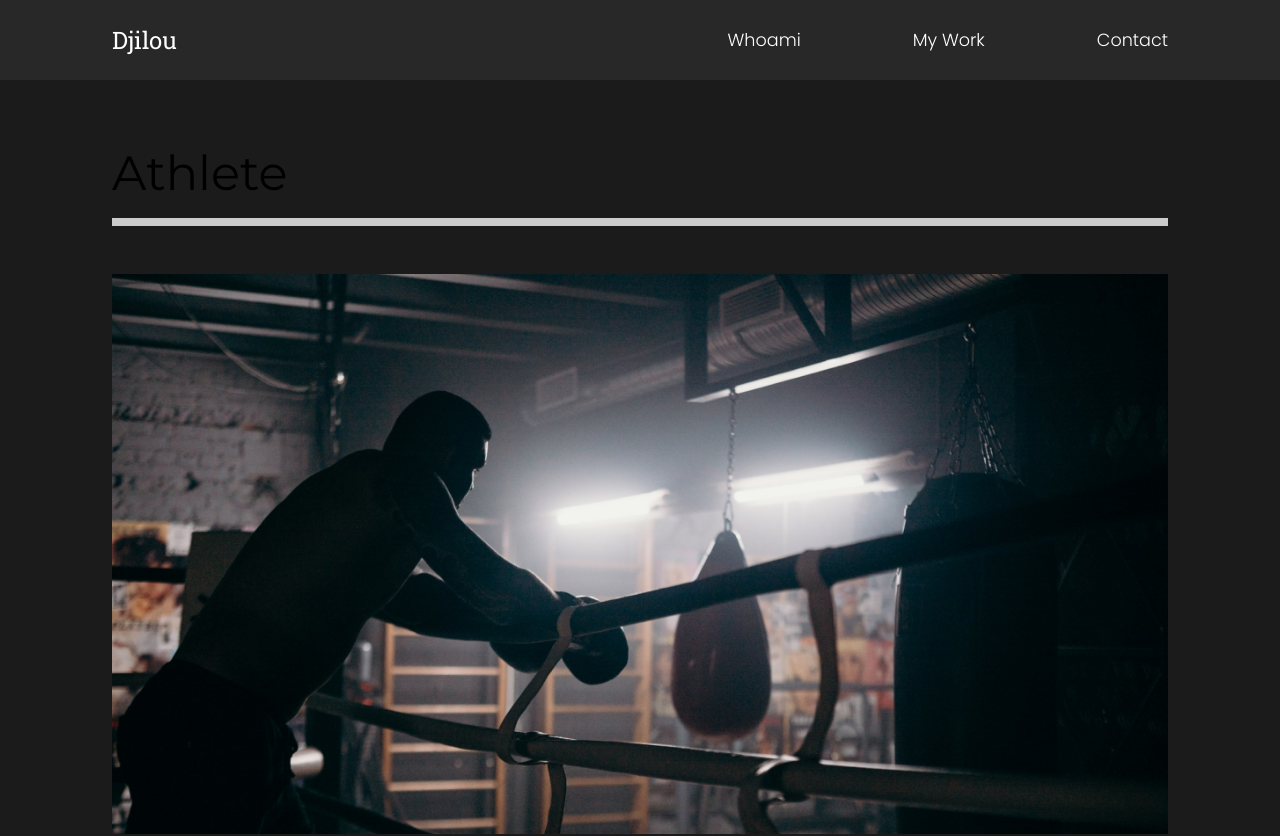
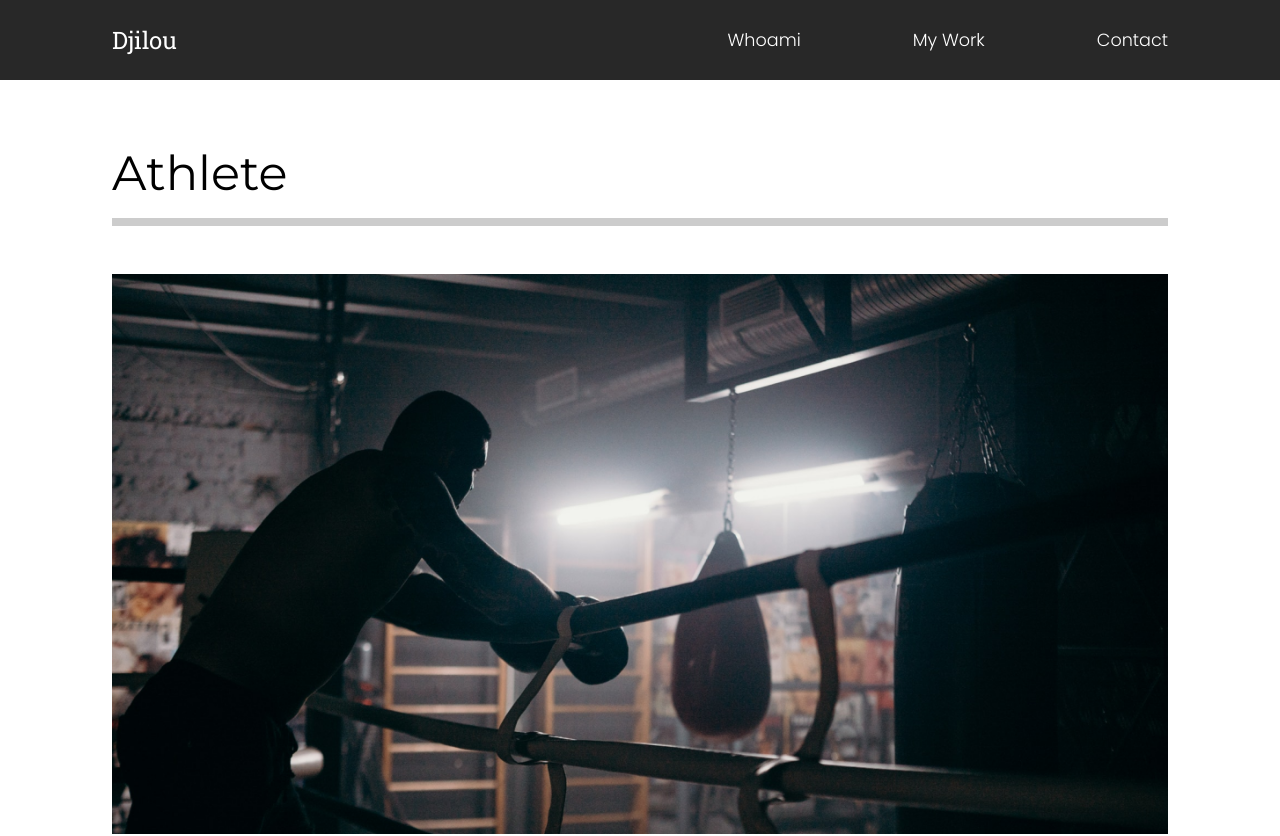
Before and after one commit to djilousp/portfolio, a React (Create React App) app: page /work in a window 1280 px wide. Shown: the top 836 px of the page. Built offline with nearby package versions, Linux system fonts and the light colour scheme.

Commit message:
add animation

```diff
--- a/src/App.js
+++ b/src/App.js
@@ -5,14 +5,18 @@
 import ContactMe from "./pages/ContactMe";
 import MyWork from "./pages/MyWork";
 // Router
-import { Switch, Route } from "react-router-dom";
+import { Switch, Route, useLocation } from "react-router-dom";
+//Animation
+import { AnimatePresence } from "framer-motion";
 
 function App() {
+  const location = useLocation();
   return (
     <div className="App">
       <GlobalStyle />
       <Navigation />
-      <Switch>
+      <AnimatePresence exitBeforeEnter>
+        <Switch location={location} key={location.pathname}>
           <Route path="/" exact>
             <AboutUs />
           </Route>
@@ -23,6 +27,7 @@
             <ContactMe />
           </Route>
         </Switch>
+      </AnimatePresence>
     </div>
   );
 }
--- /dev/null
+++ b/src/animation.js
@@ -0,0 +1,46 @@
+export const pageAnimation = {
+  hidden: {
+    opacity: 0,
+    y: 300,
+  },
+  show: {
+    opacity: 1,
+    y: 0,
+    transition: {
+      duration: 1,
+      when: "beforeChildren",
+      staggerChildren: 0.25,
+    },
+  },
+  exit: {
+    opacity: 0,
+    y: 300,
+    transition: {
+      duration: 0.5,
+    },
+  },
+};
+
+export const titleAnimation = {
+  hidden: { y: 200 },
+  show: {
+    y: 0,
+    transition: { duration: 0.75, ease: "easeOut" },
+  },
+};
+
+export const fade = {
+  hidden: { opacity: 0 },
+  show: {
+    opacity: 1,
+    transition: { duration: 0.75, ease: "easeInOut" },
+  },
+};
+export const photoAnimation = {
+  hidden: { scale: 1.5, opacity: 0 },
+  show: {
+    scale: 1,
+    opacity: 1,
+    transition: { duration: 0.75, ease: "easeOut" },
+  },
+};
--- a/src/pages/AboutUs.js
+++ b/src/pages/AboutUs.js
@@ -2,13 +2,20 @@
 import AboutSection from "../components/AboutSection";
 import ServicesSection from "../components/ServicesSection";
 import FaqSection from "../components/FaqSection";
+import { motion } from "framer-motion";
+import { pageAnimation } from "../animation";
 
 const AboutUs = () => {
   return (
-    <>
+    <motion.div
+      exit="exit"
+      variants={pageAnimation}
+      initial="hidden"
+      animate="show"
+    >
       <AboutSection /> <ServicesSection />
       <FaqSection />
-    </>
+    </motion.div>
   );
 };
 export default AboutUs;
--- a/src/pages/ContactMe.js
+++ b/src/pages/ContactMe.js
@@ -1,10 +1,17 @@
 import React from "react";
+import { motion } from "framer-motion";
+import { pageAnimation } from "../animation";
 
 const ContactMe = () => {
   return (
-    <div>
+    <motion.div
+      exit="exit"
+      variants={pageAnimation}
+      initial="hidden"
+      animate="show"
+    >
       <h1>My Contact</h1>
-    </div>
+    </motion.div>
   );
 };
 
--- a/src/pages/MyWork.js
+++ b/src/pages/MyWork.js
@@ -5,10 +5,18 @@
 import goodtimes from "../img/goodtimes-small.png";
 import styled from "styled-components";
 import { Link } from "react-router-dom";
+import { motion } from "framer-motion";
+import { pageAnimation } from "../animation";
 
 const MyWork = () => {
   return (
-    <Work>
+    <Work
+      exit="exit"
+      variants={pageAnimation}
+      initial="hidden"
+      animate="show"
+      style={{ background: "#fff" }}
+    >
       <Movie>
         <h2>Athlete</h2>
         <div className="line"> </div>
@@ -35,7 +43,7 @@
     </Work>
   );
 };
-const Work = styled.div`
+const Work = styled(motion.div)`
   min-height: 100vh;
   overflow: hidden;
   padding: 3rem 7rem;
```
Also changed, not shown: src/components/AboutSection.js (+16 -10 lines), 1 other file (tests, documents, lock files or other folders). Lines whose indentation alone changed are shown as unchanged.
